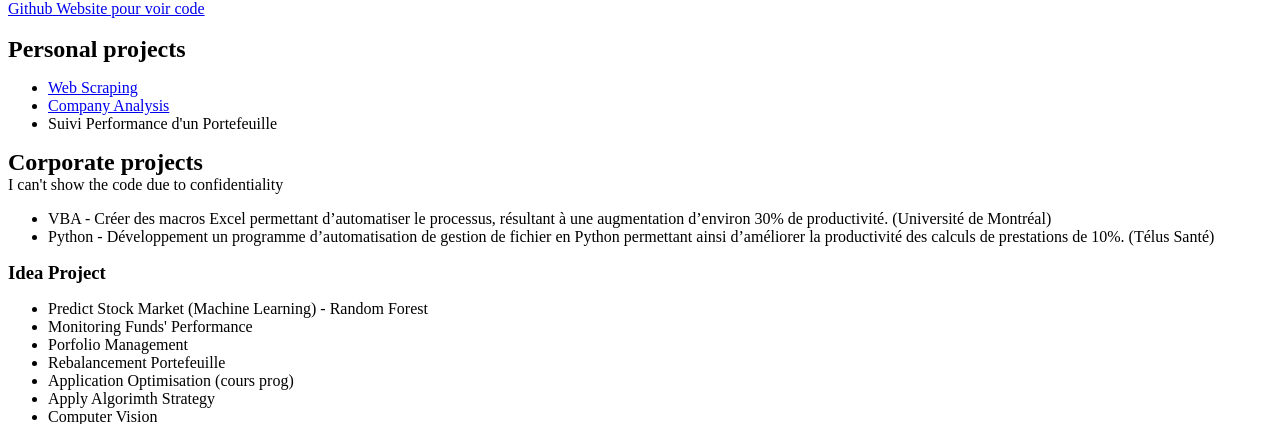
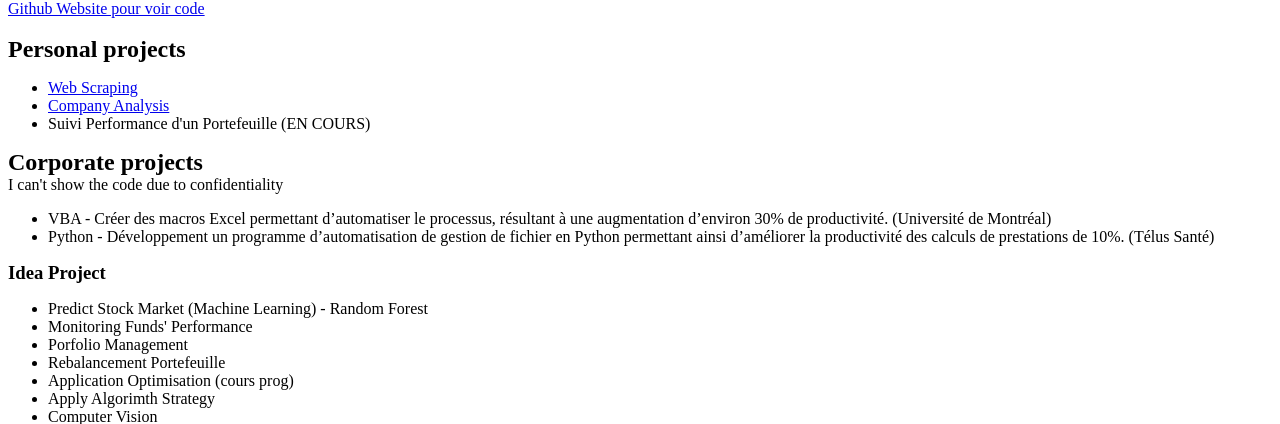
Before and after one commit to emiledrolet/portfolio, a Flask app: page / in a window 1280 px wide. Shown: the part 148-572 px from the top of the page. Run offline with Flask 3, Linux system fonts and the light colour scheme.

Commit message:
initialisation du projet suivi perf pf

```diff
--- a/templates/index.html
+++ b/templates/index.html
@@ -27,7 +27,7 @@
     <ul>
         <li><a href={{url_for("web_scraping")}}>Web Scraping</a></li>
         <li><a href={{url_for("company_analysis")}}>Company Analysis</a></li>
-        <li>Suivi Performance d'un Portefeuille</li>
+        <li>Suivi Performance d'un Portefeuille (EN COURS)</li>
     </ul>
 
     <h2>Corporate projects</h2>
```
Also changed, not shown: Project - Suivi Performance PF/main.py (added, +10 -0 lines).
